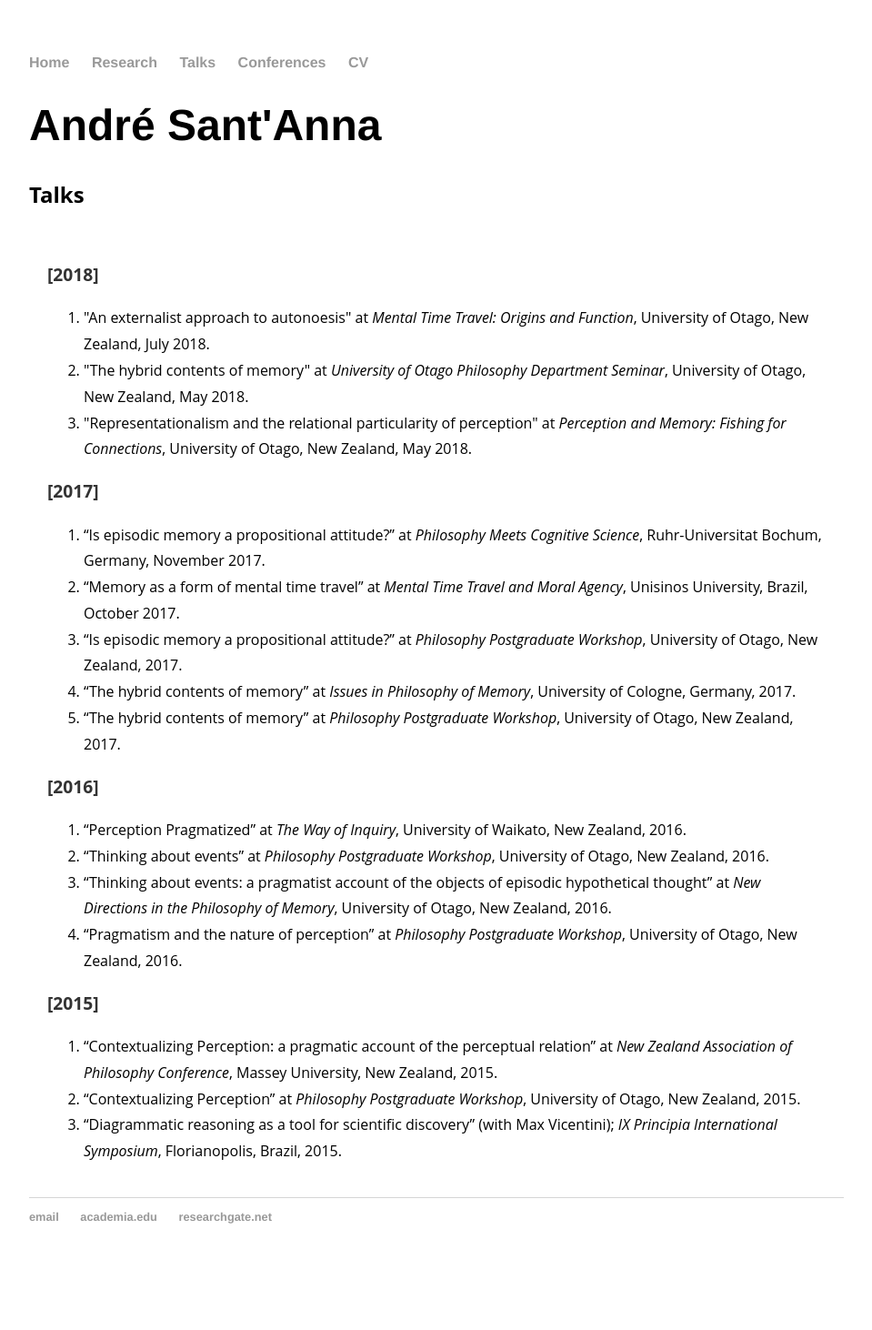
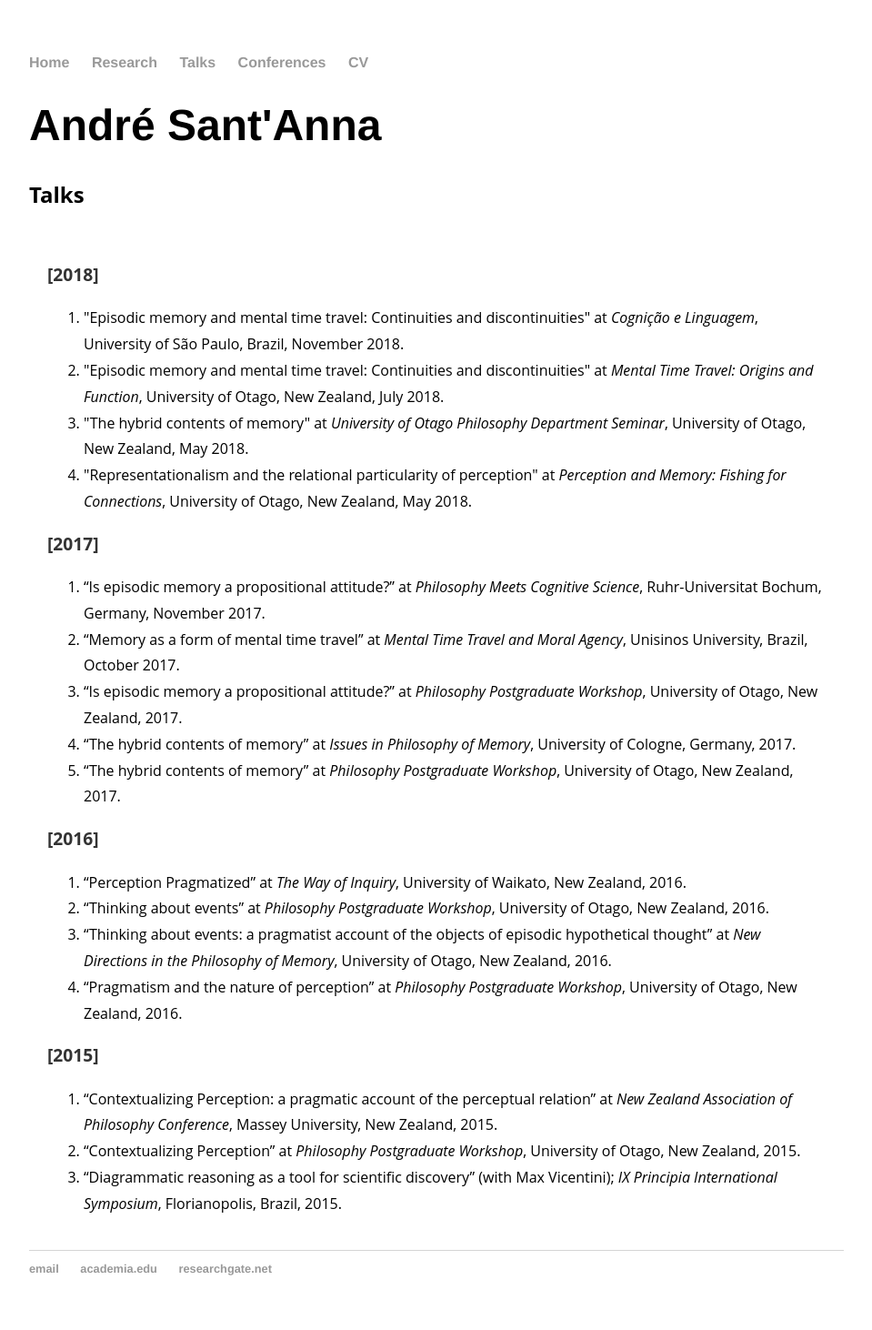
Before and after one commit to andresantanna/andresantanna.github.io, a Jekyll site: the page built from pages/talks.html, in a window 1280 px wide. Shown: the whole page at 91% size, without its empty margins (160-1119 px from the left). Built offline with Jekyll 4.4.1, drawn with Linux system fonts in a browser that asks for light colours; comment, search, counter and statistics services are not loaded; before the commit the page ends 1405 px from its top, so only the background shows below that.

Commit message:
Update talks.html

```diff
--- a/pages/talks.html
+++ b/pages/talks.html
@@ -11,7 +11,8 @@ title: André Sant'Anna - Talks
 <p><b>[2018]</b></p>
 
 <ol type="1">
-	<li>"An externalist approach to autonoesis" at <i>Mental Time Travel: Origins and Function</i>, University of Otago, New Zealand, July 2018.</li>
+	<li>"Episodic memory and mental time travel: Continuities and discontinuities" at <i>Cognição e Linguagem</i>, University of São Paulo, Brazil, November 2018.</li>
+	<li>"Episodic memory and mental time travel: Continuities and discontinuities" at <i>Mental Time Travel: Origins and Function</i>, University of Otago, New Zealand, July 2018.</li>
 	<li>"The hybrid contents of memory" at <i>University of Otago Philosophy Department Seminar</i>, University of Otago, New Zealand, May 2018.</li>
 	<li>"Representationalism and the relational particularity of perception" at <i>Perception and Memory: Fishing for Connections</i>, University of Otago, New Zealand, May 2018.</li>
 </ol>
```
